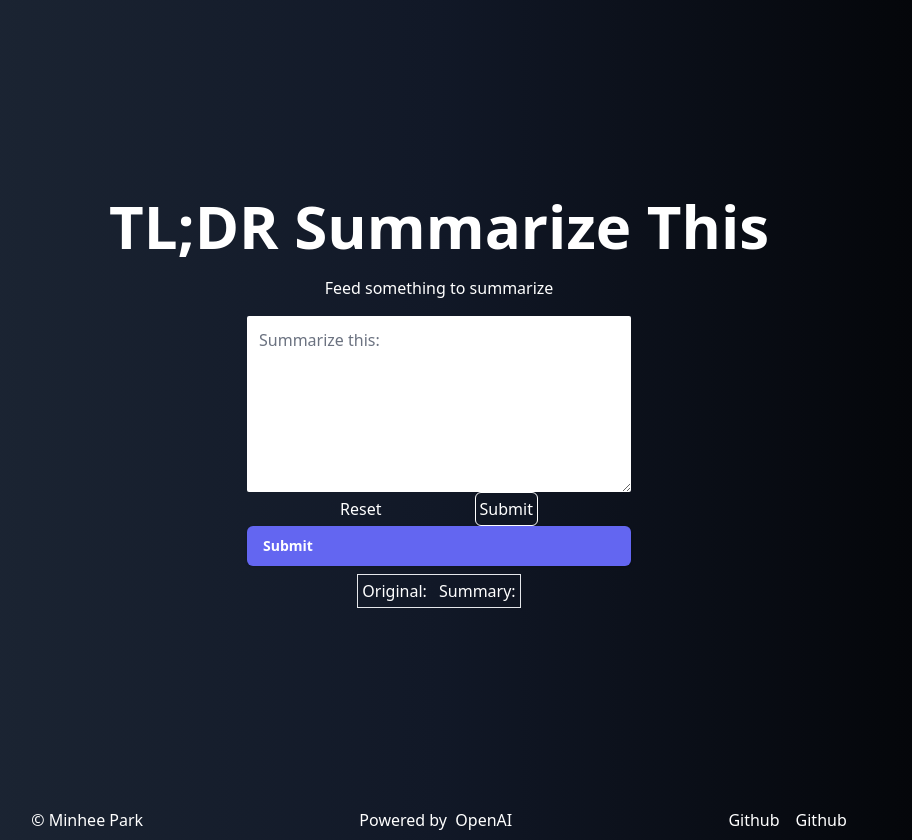
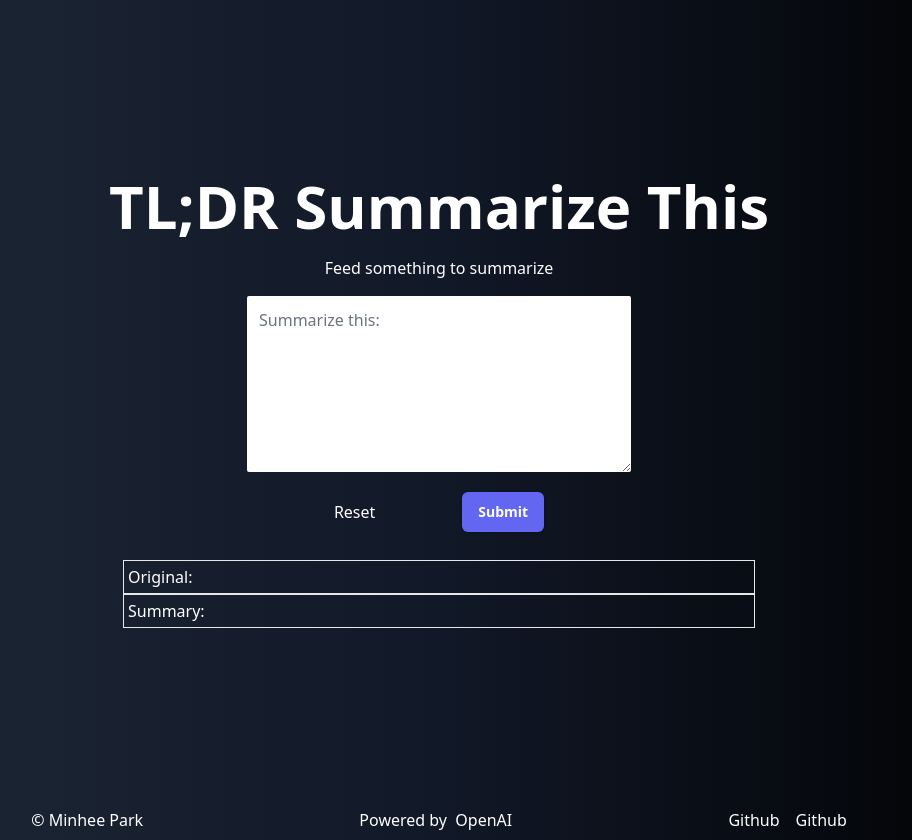
Before and after one commit to erinmhpark/tldrSummarizeThis, a Next.js app: page / in a window 1280 px wide. Shown: the whole page, without its empty margins (201-1113 px from the left). Built offline with nearby package versions, Linux system fonts and the light colour scheme.

Commit message:
Build submit button

```diff
--- a/pages/index.js
+++ b/pages/index.js
@@ -13,9 +13,8 @@ export default function Home() {
 
     const formData = new FormData(event.target);
     const data = Object.fromEntries(formData);
-    const initialPrompt =
-      "Summarize this for a second-grade student:\n" + data.prompt;
-    console.log(initialPrompt);
+    const initialPrompt = "Summarize this:\n" + data.prompt;
+    // console.log(initialPrompt);
     // console.log(formData);
     // console.log(data.prompt);
 
@@ -52,14 +51,8 @@ export default function Home() {
             name="prompt"
             disabled={loading}
           />
-          <div className="flex justify-evenly">
+          <div className="flex justify-evenly py-5">
             <input type="reset" />
-            <input
-              className="border border-white p-1 rounded-md disabled:bg-red-500"
-              type="submit"
-              disabled={loading}
-            />
-          </div>
             <button
               type="Submit"
               className={cn(
@@ -93,14 +86,20 @@ export default function Home() {
                 "Submit"
               )}
             </button>
+            {/* <input
+              className="border border-white p-1 rounded-md disabled:bg-red-500"
+              type="submit"
+              disabled={loading}
+            /> */}
+          </div>
         </form>
 
-        <div className="flex justify-between border">
-          <div className="p-1">Original:&nbsp; </div>
-          <div className="p-1">Summary:</div>
+        <div className="flex flex-col justify-between w-1/2 ">
+          <div className="p-1 border">Original:&nbsp; </div>
+          <div className="p-1 border">
+            Summary: {summary ? <p className="w-100">{summary}</p> : null}
           </div>
-
-        {summary ? <p>{summary}</p> : null}
+        </div>
       </main>
 
       <footer className="flex justify-evenly p-2 static bottom-0">
```
Lines whose indentation alone changed are shown as unchanged.
